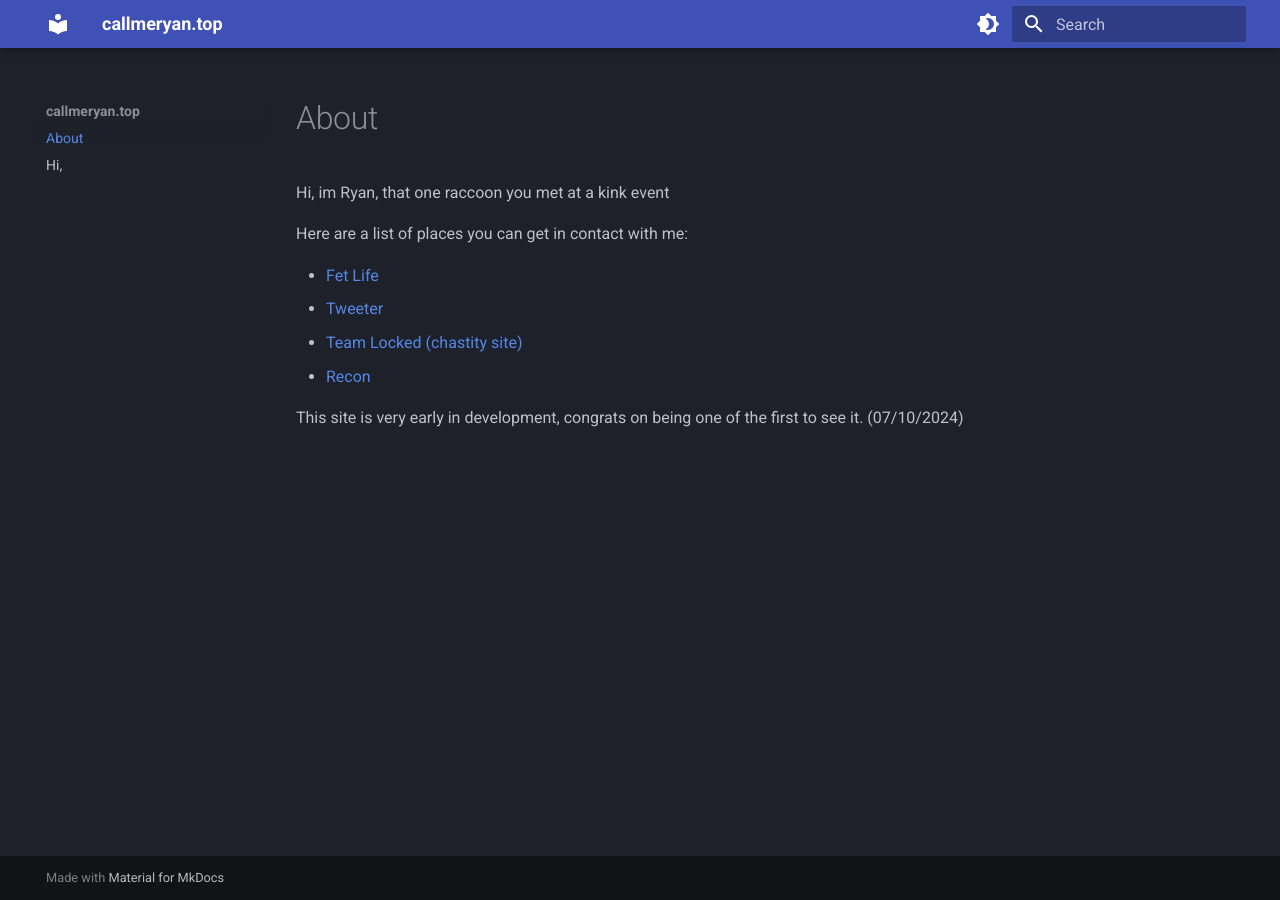
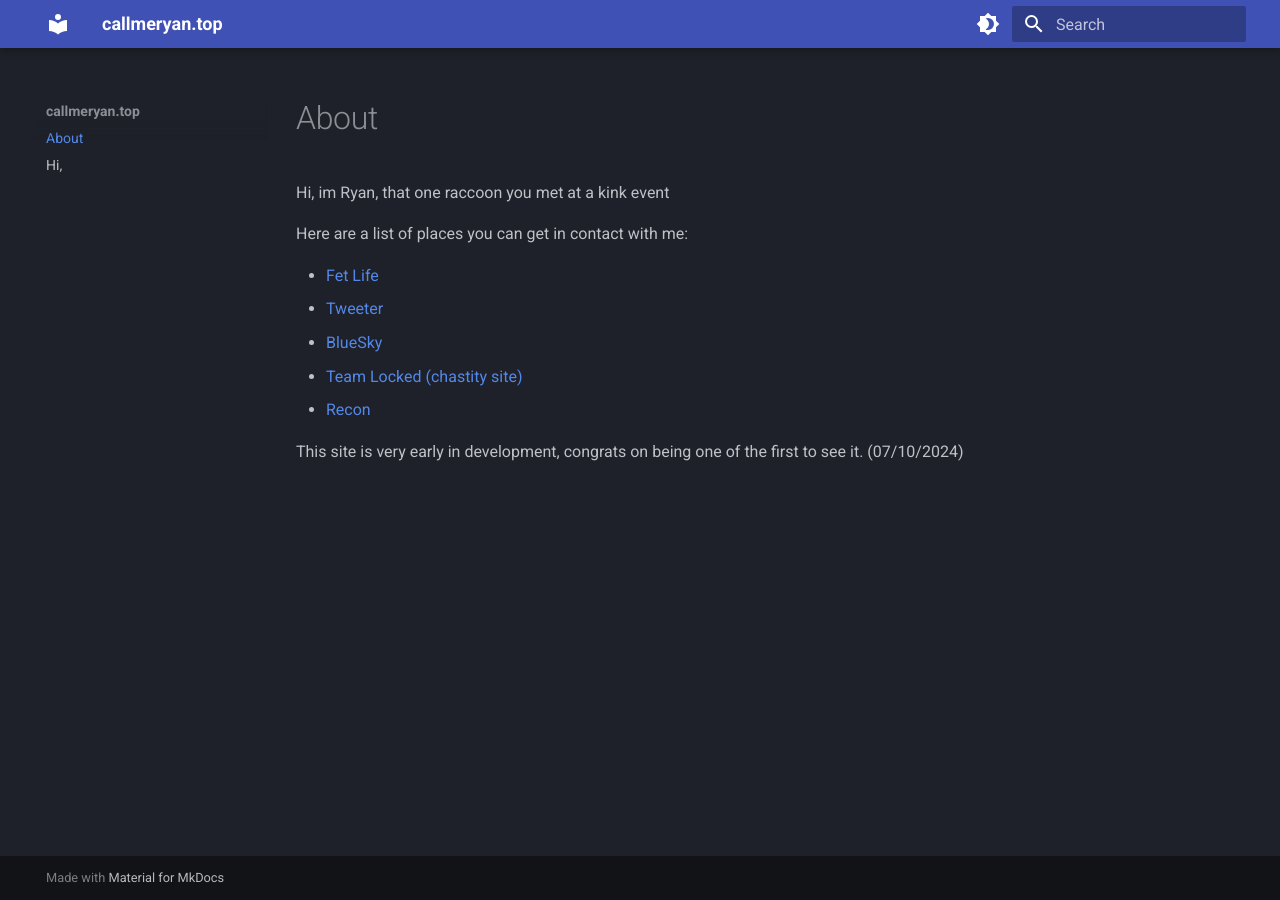
Before and after one commit to callmeryan-top/callmeryan.top, an MkDocs documentation site: the page built from docs/index.md, in a window 1280 px wide. Built offline with MkDocs 1.6.1 and Material for MkDocs 9.7.7, drawn with Linux system fonts in a browser that asks for light colours.

Commit message:
Add BlueSky

```diff
--- a/docs/index.md
+++ b/docs/index.md
@@ -6,6 +6,7 @@ Here are a list of places you can get in contact with me:
 
 - [Fet Life](https://fetlife.com/users/9449830)
 - [Tweeter](https://x.com/raccoon_ad)
+- [BlueSky](https://bsky.app/profile/callmeryan.top)
 - [Team Locked (chastity site)](https://teamlocked.men/@raccoon_ad)
 - [Recon](https://www.recon.com/view_profile.aspx?id=2252115)
 
```
